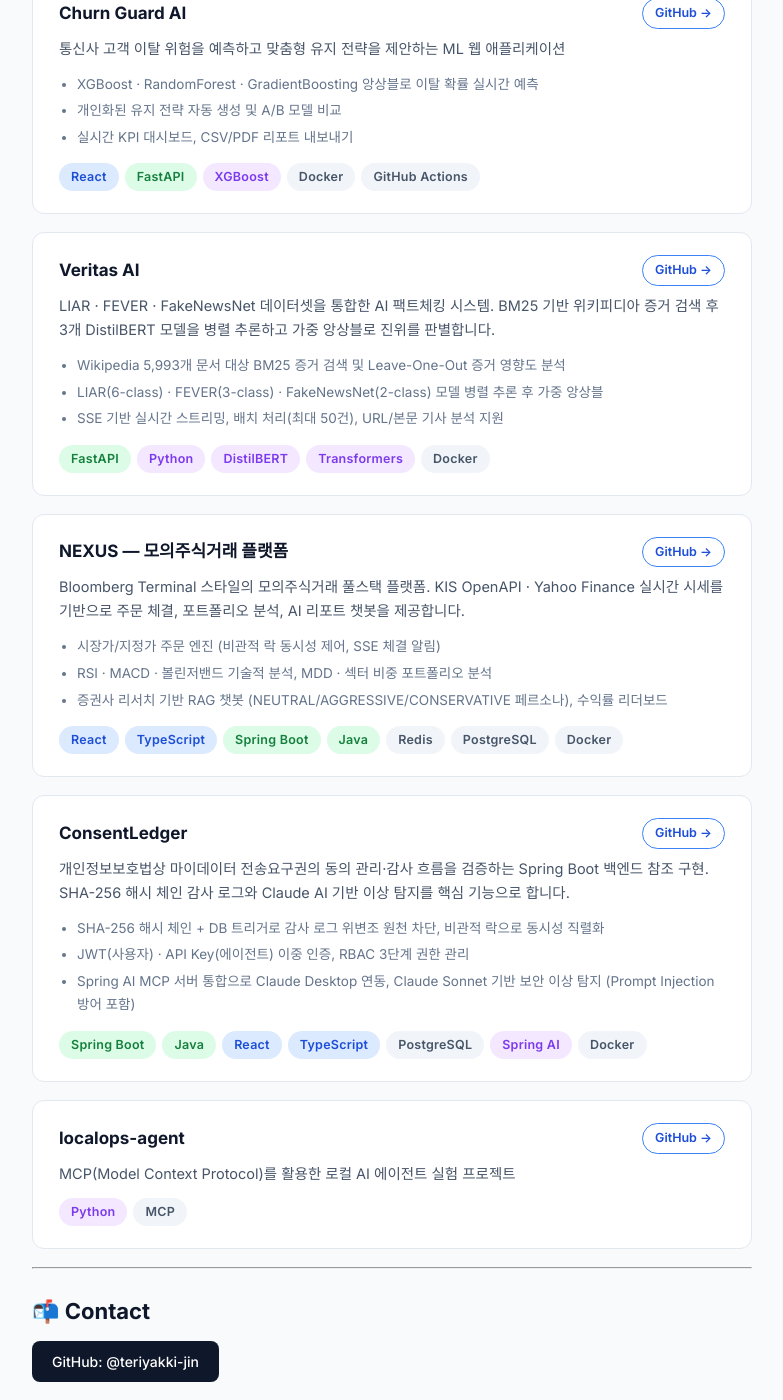
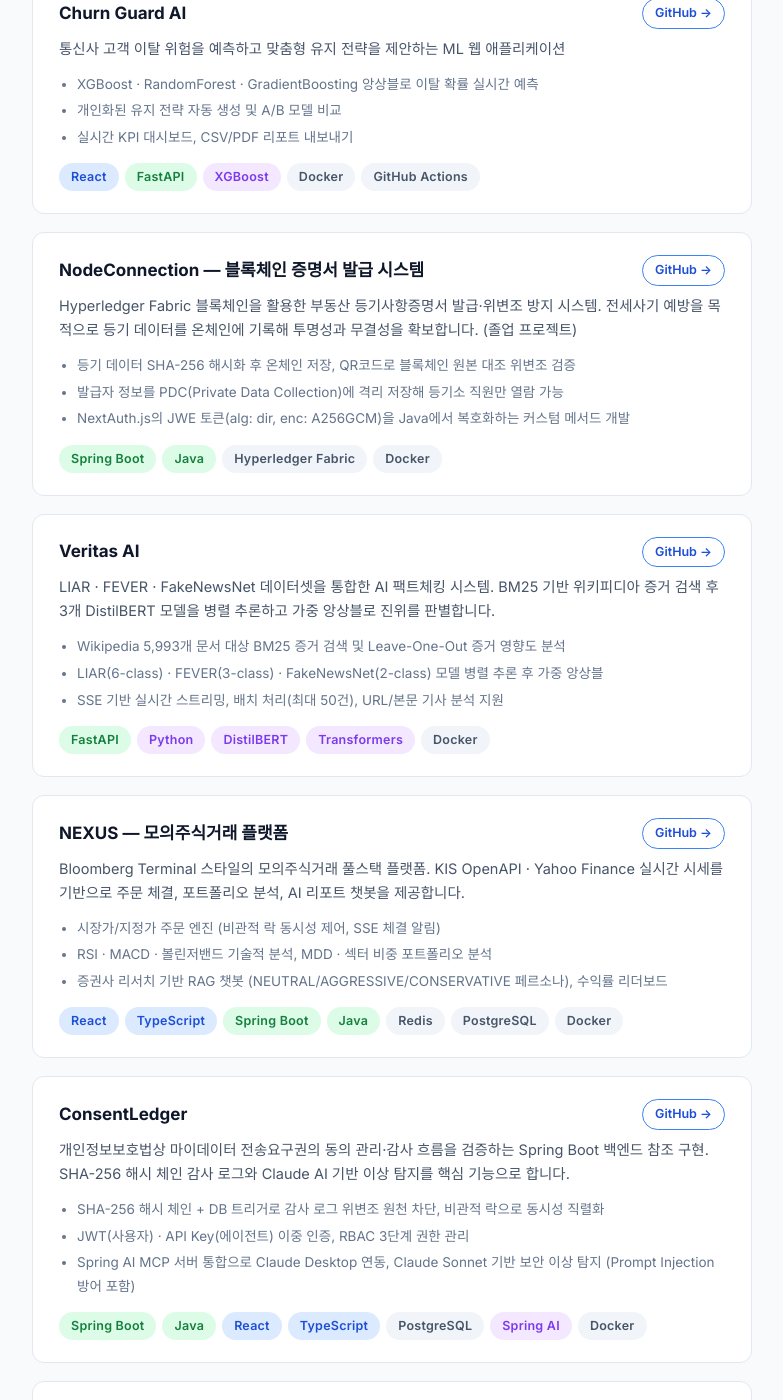
Before and after one commit to teriyakki-jin/teriyakki-jin.github.io, a Jekyll site: the page built from about.md, in a window 1280 px wide and 1400 px high, scrolled down 1255 px. Shown: the whole window, without its empty margins (248-1031 px from the left). Built offline with Jekyll 4.4.1, drawn with Linux system fonts in a browser that asks for light colours; some web fonts are replaced; some of the changed text lies outside the part shown.

Commit message:
docs: add NodeConnection, Aivle projects to about page
- NodeConnection: Hyperledger Fabric 기반 부동산 등기사항증명서 발급·위변조 방지 시스템 (졸업 프로젝트)
- 자동차 공정 리스크 예측 플랫폼: KT AIVLE School 8기 팀 프로젝트

```diff
--- a/about.md
+++ b/about.md
@@ -105,6 +105,25 @@
 
 <div class="project-card">
   <div class="project-header">
+    <h3 class="project-title">NodeConnection — 블록체인 증명서 발급 시스템</h3>
+    <a href="https://github.com/node-connection/node-connection-backend" target="_blank" class="project-link">GitHub →</a>
+  </div>
+  <p class="project-desc">Hyperledger Fabric 블록체인을 활용한 부동산 등기사항증명서 발급·위변조 방지 시스템. 전세사기 예방을 목적으로 등기 데이터를 온체인에 기록해 투명성과 무결성을 확보합니다. (졸업 프로젝트)</p>
+  <ul class="project-features">
+    <li>등기 데이터 SHA-256 해시화 후 온체인 저장, QR코드로 블록체인 원본 대조 위변조 검증</li>
+    <li>발급자 정보를 PDC(Private Data Collection)에 격리 저장해 등기소 직원만 열람 가능</li>
+    <li>NextAuth.js의 JWE 토큰(alg: dir, enc: A256GCM)을 Java에서 복호화하는 커스텀 메서드 개발</li>
+  </ul>
+  <div class="project-stack">
+    <span class="badge badge-green">Spring Boot</span>
+    <span class="badge badge-green">Java</span>
+    <span class="badge badge-gray">Hyperledger Fabric</span>
+    <span class="badge badge-gray">Docker</span>
+  </div>
+</div>
+
+<div class="project-card">
+  <div class="project-header">
     <h3 class="project-title">Veritas AI</h3>
     <a href="https://github.com/teriyakki-jin/Veritas-AI" target="_blank" class="project-link">GitHub →</a>
   </div>
@@ -169,6 +188,27 @@
 
 <div class="project-card">
   <div class="project-header">
+    <h3 class="project-title">자동차 공정 리스크 예측 플랫폼</h3>
+    <a href="https://github.com/Aivle8th19team/Aivle_8th_19team" target="_blank" class="project-link">GitHub →</a>
+  </div>
+  <p class="project-desc">현장 이미지와 센서 데이터를 기반으로 차체·도장·엔진·프레스·용접 공정의 이상 징후와 납기 리스크를 예측·시각화하는 풀스택 웹서비스. KT AIVLE School 8기 팀 프로젝트.</p>
+  <ul class="project-features">
+    <li>비전 기반(도장·차체·용접) 및 센서 기반(엔진·프레스·앞유리) 다중 검사 모델 통합 대시보드</li>
+    <li>이상/경고 건수, 지연 시간 추정, KPI 히스토리 차트 실시간 제공</li>
+    <li>JWT 인증, 게시판 CRUD, 챗봇 상담 기능 포함</li>
+  </ul>
+  <div class="project-stack">
+    <span class="badge badge-blue">React</span>
+    <span class="badge badge-blue">TypeScript</span>
+    <span class="badge badge-green">Spring Boot</span>
+    <span class="badge badge-green">FastAPI</span>
+    <span class="badge badge-purple">PyTorch</span>
+    <span class="badge badge-purple">YOLO</span>
+  </div>
+</div>
+
+<div class="project-card">
+  <div class="project-header">
     <h3 class="project-title">localops-agent</h3>
     <a href="https://github.com/teriyakki-jin/localops-agent" target="_blank" class="project-link">GitHub →</a>
   </div>
```
